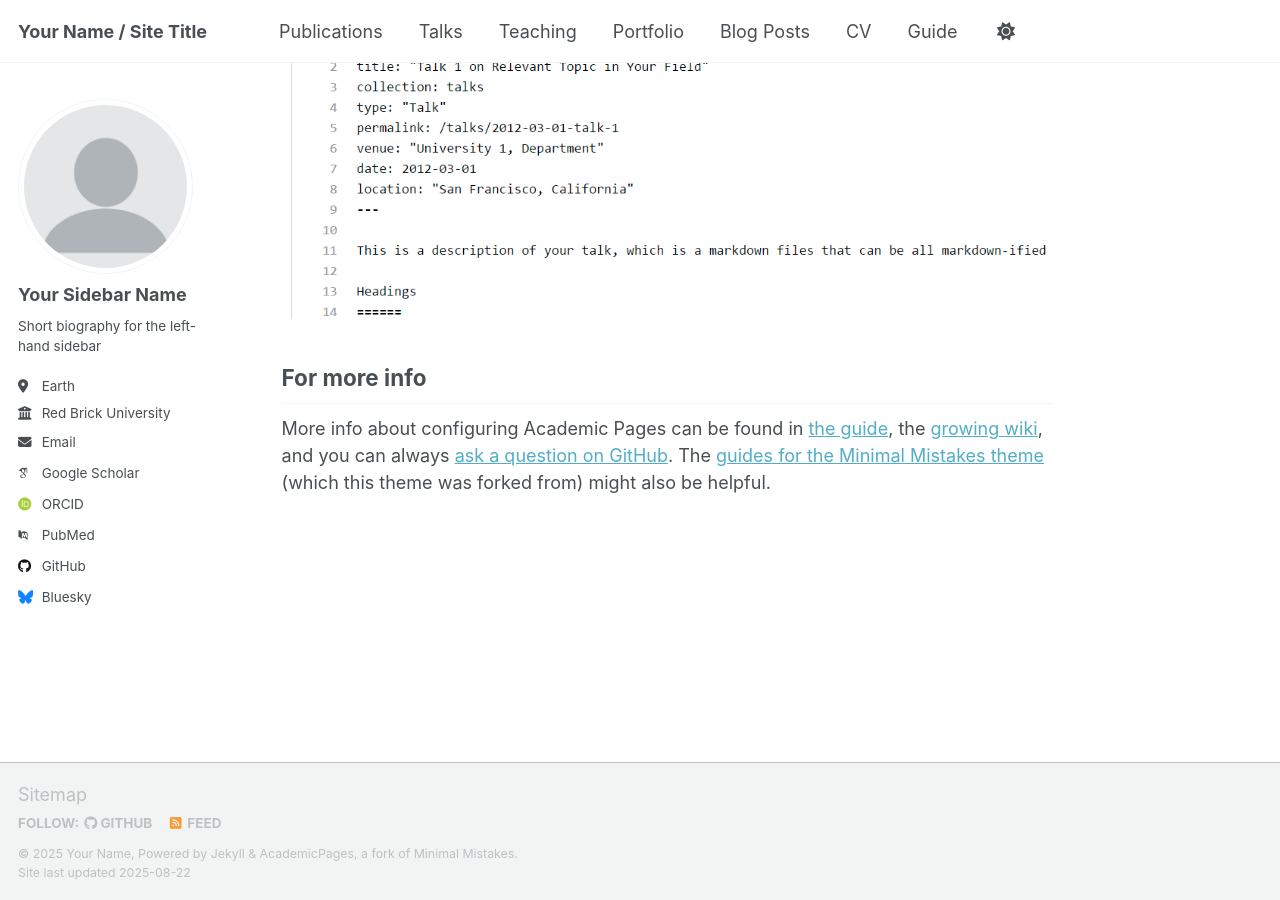
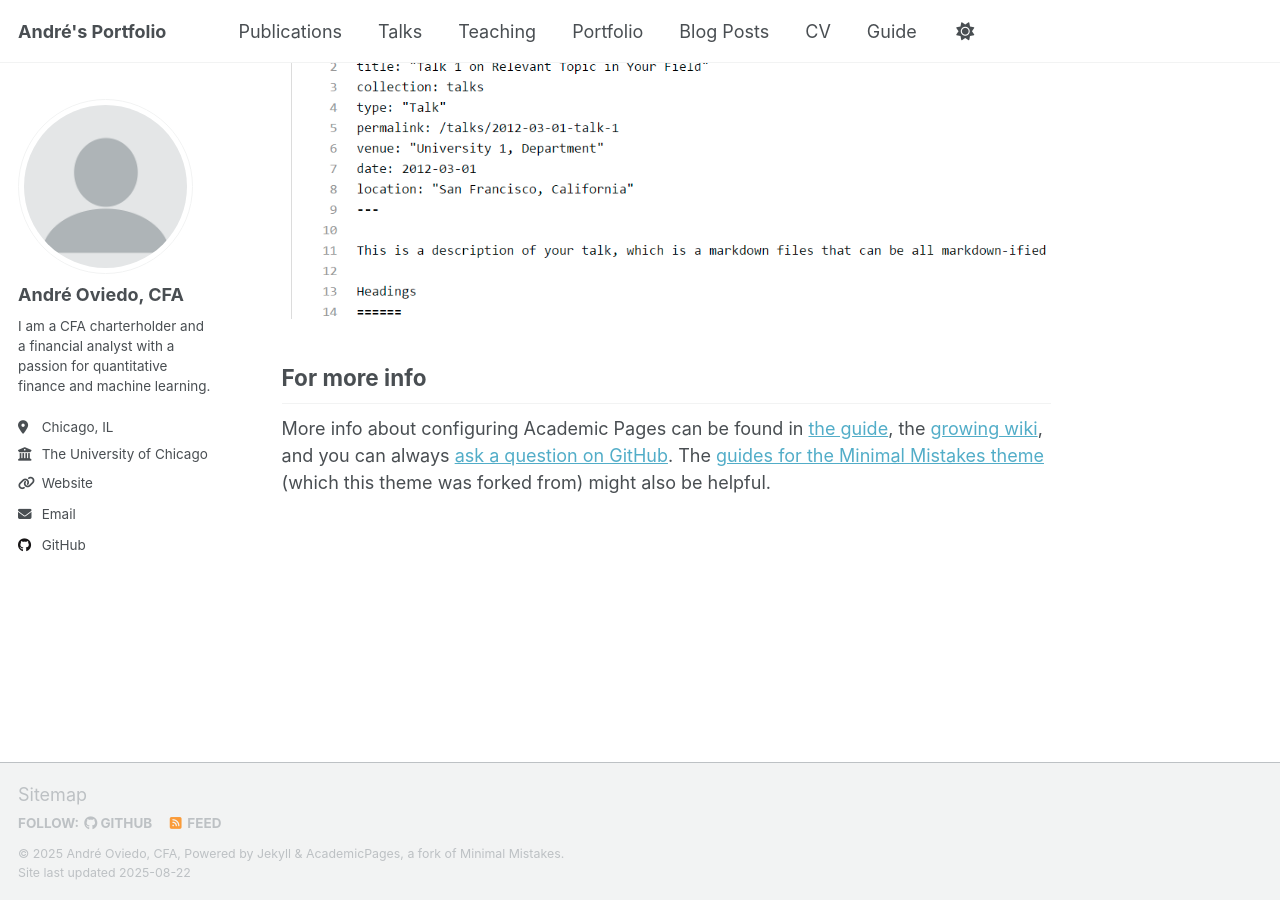
Before and after one commit to andreoviedo/andreoviedo.github.io, a Jekyll site: the page built from _pages/about.md, in a window 1280 px wide and 900 px high, scrolled down 2880 px. Built offline with Jekyll 4.4.1, drawn with Linux system fonts in a browser that asks for light colours; some web fonts are replaced; a script that is not in the unit is left out.

Commit message:
first commit

```diff
--- a/_config.yml
+++ b/_config.yml
@@ -9,13 +9,13 @@
 # Basic Site Settings
 locale                   : "en-US"
 site_theme               : "default" # Currently available options are "default", "air"
-title                    : "Your Name / Site Title"
+title                    : "André's Portfolio"
 title_separator          : "-"
-name                     : &name "Your Name"
+name                     : &name "André Oviedo, CFA"
 description              : &description "personal description"
-url                      : https://academicpages.github.io # the base hostname & protocol for your site e.g. "https://[your GitHub username].github.io" or if you already have some other page hosted on Github then use "https://[your GitHub username].github.io/[Your Repo Name]"
+url                      : https://andreoviedo.github.io # the base hostname & protocol for your site e.g. "https://[your GitHub username].github.io" or if you already have some other page hosted on Github then use "https://[your GitHub username].github.io/[Your Repo Name]"
 baseurl                  : "" # the subpath of your site, e.g. "/blog"
-repository               : "academicpages/academicpages.github.io"
+repository               : "andreoviedo/andreoviedo.github.io"
 
 # Site Author - The following control what appear as part of the author content on the side bar.
 #               If a field is blank the icon and link will not appear, otherwise it will be shown.
@@ -23,23 +23,23 @@ repository               : "academicpages/academicpages.github.io"
 author:
   # Biographic information
   avatar           : "profile.png"
-  name             : "Your Sidebar Name"
+  name             : "André Oviedo, CFA"
   pronouns         : # example: "she/her"
-  bio              : "Short biography for the left-hand sidebar"
-  location         : "Earth"
-  employer         : "Red Brick University"
-  uri              : # URL
-  email            : "none@example.org"
+  bio              : "I am a CFA charterholder and a financial analyst with a passion for quantitative finance and machine learning."
+  location         : "Chicago, IL"
+  employer         : "The University of Chicago"
+  uri              : "https://www.linkedin.com/in/andreoviedo/"
+  email            : "andreoviedo@gmail.com"
 
   # Academic websites
   academia         : # URL
   arxiv            : # URL - Update with the correct link to your profile
-  googlescholar    : "https://scholar.google.com/citations?user=PS_CX0AAAAAJ"
+  googlescholar    :
   inspire-hep      : # URL
   impactstory      : # URL
-  orcid            : "http://orcid.org/yourorcidurl"
+  orcid            :
   semantic         : # URL
-  pubmed           : "https://www.ncbi.nlm.nih.gov/pubmed/?term=john+snow"
+  pubmed           :
   researchgate     : # URL
   scopus           : # URL
 
@@ -47,13 +47,13 @@ author:
   bitbucket        : # Username - Update with your username on the site
   codepen          : # Username
   dribbble         : # Username
-  github           : "academicpages"
+  github           : "andreoviedo"
   kaggle           : # Username
   stackoverflow    : # User number or user number and name (i.e., use "1" or "1/jeff-atwood")
 
   # Social media
   artstation       : # Username
-  bluesky          : "bsky.app" # Replace this with you Bluesky username
+  bluesky          : # Replace this with you Bluesky username
   facebook         : # Username
   flickr           : # Username
   foursquare       : # Username
```
